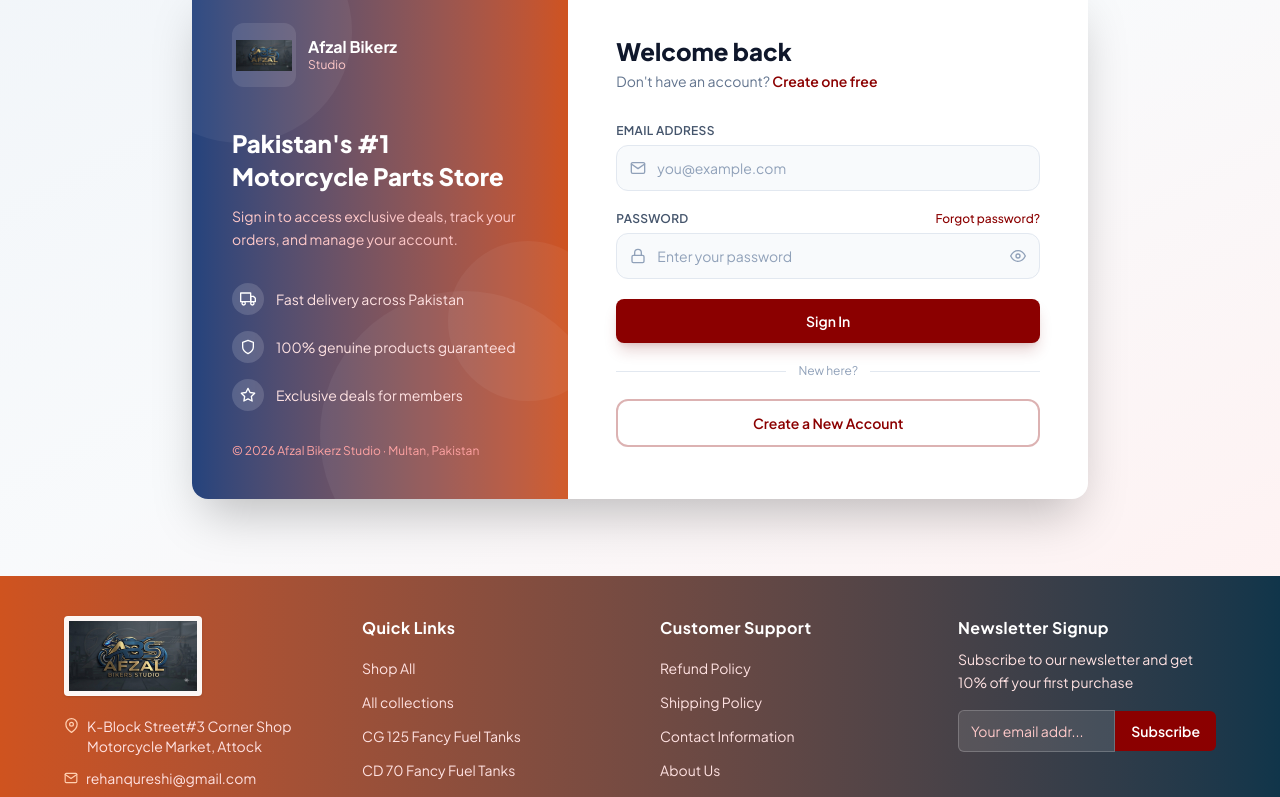
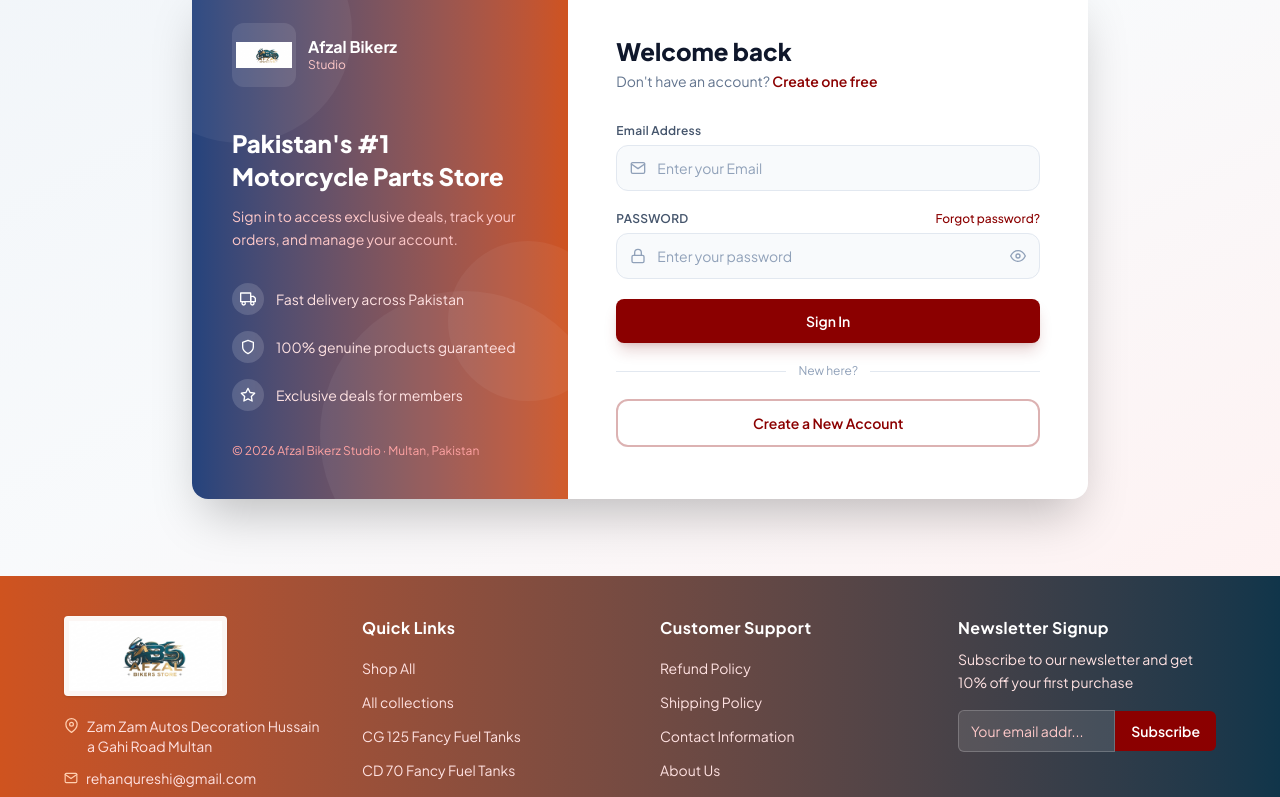
Before and after one commit to Sikandarali-786/ecommerce-frontend, a React (Vite) app: page /login in a window 1280 px wide. Shown: the part 221-1018 px from the top of the page. Built offline with nearby package versions, Linux system fonts and the light colour scheme; no server answers.

Commit message:
Button color channge

```diff
--- a/src/components/Button.tsx
+++ b/src/components/Button.tsx
@@ -61,6 +61,13 @@
   /** Active tab state */
   tabActive:
     'bg-blue-600 text-white focus:ring-blue-500',
+
+  /** Brand gradient — teal-to-orange */
+  gradient:
+    'bg-linear-to-r from-[#10354a] to-[#cf531f] text-white ' +
+    'hover:opacity-90 disabled:opacity-60 ' +
+    'shadow-md hover:shadow-lg hover:-translate-y-0.5 active:translate-y-0 ' +
+    'focus:ring-[#cf531f]',
 } as const;
 
 // ── Size styles ───────────────────────────────────────────────────────────────
--- a/src/components/Footer.tsx
+++ b/src/components/Footer.tsx
@@ -2,7 +2,7 @@
 import { Link } from 'react-router-dom';
 import { FiMapPin, FiMail, FiPhone } from 'react-icons/fi';
 import { FaFacebookF, FaInstagram, FaTiktok } from 'react-icons/fa';
-import logoImg from '../assets/images/logo.jpeg';
+import logoImg from '../assets/images/logo.png';
 
 const Footer = () => {
   const [email, setEmail] = useState('');
@@ -33,7 +33,7 @@
             {/* Address */}
             <div className="flex items-start gap-2 text-red-100 text-sm mb-3">
               <FiMapPin size={15} className="mt-0.5 shrink-0 text-[#ffcfb0]" />
-              <span>K-Block Street#3 Corner Shop<br />Motorcycle Market, Attock</span>
+              <span>Zam Zam Autos Decoration Hussain a Gahi Road Multan</span>
             </div>
 
             {/* Email */}
--- a/src/components/FormField.tsx
+++ b/src/components/FormField.tsx
@@ -26,7 +26,7 @@
   <div>
     <label
       htmlFor={id}
-      className="block text-xs font-semibold text-slate-600 uppercase tracking-wide mb-1.5"
+      className="block text-xs font-semibold text-slate-600 tracking-wide mb-1.5"
     >
       {label}
     </label>
--- a/src/components/Navbar.tsx
+++ b/src/components/Navbar.tsx
@@ -6,7 +6,7 @@
 import { isAuthenticated, isAdmin, logout, getUser } from '../utils/auth';
 import { useCart } from '../hooks/useCart';
 import { useCategories } from '../hooks/useCategories';
-import logoImg from '../assets/images/logo.jpeg';
+import logoImg from '../assets/images/logo.png';
 
 const Navbar = () => {
   const navigate = useNavigate();
--- a/src/components/ProductCard.tsx
+++ b/src/components/ProductCard.tsx
@@ -100,7 +100,7 @@
         <div className="flex items-center justify-between mb-3">
           <div>
             <span className="text-2xl font-bold text-gray-900">
-              ${product.price.toFixed(2)}
+              {product.price.toFixed(2)}
             </span>
           </div>
           <div className="text-sm">
@@ -113,7 +113,7 @@
         {/* Add to Cart Button */}
         {!admin ? (
           <Button
-            variant="primary"
+            variant="gradient"
             fullWidth
             size="md"
             onClick={handleAddToCart}
--- a/src/pages/auth/ForgotPasswordPage.tsx
+++ b/src/pages/auth/ForgotPasswordPage.tsx
@@ -2,7 +2,7 @@
 import { Link } from 'react-router-dom';
 import { FiMail, FiArrowLeft, FiCheckCircle } from 'react-icons/fi';
 import { forgotPassword } from '../../api/auth.api';
-import logoImg from '../../assets/images/logo.jpeg';
+import logoImg from '../../assets/images/logo.png';
 import Button from '../../components/Button';
 
 const ForgotPasswordPage = () => {
--- a/src/pages/auth/LoginPage.tsx
+++ b/src/pages/auth/LoginPage.tsx
@@ -13,7 +13,7 @@
   setUser,
 } from '../../utils/auth';
 import { loginSchema, type LoginFormData } from '../../schemas/auth.schema';
-import logoImg from '../../assets/images/logo.jpeg';
+import logoImg from '../../assets/images/logo.png';
 import FormField from '../../components/FormField';
 import Button from '../../components/Button';
 
@@ -199,7 +199,7 @@
               id="email"
               label="Email Address"
               type="email"
-              placeholder="you@example.com"
+              placeholder="Enter your Email"
               autoComplete="email"
               icon={<FiMail size={16} />}
               registration={register('email')}
--- a/src/pages/auth/RegisterPage.tsx
+++ b/src/pages/auth/RegisterPage.tsx
@@ -7,7 +7,7 @@
 import { registerUser } from '../../api';
 import { setToken, setUser } from '../../utils/auth';
 import { registerSchema, type RegisterFormData } from '../../schemas/auth.schema';
-import logoImg from '../../assets/images/logo.jpeg';
+import logoImg from '../../assets/images/logo.png';
 import FormField from '../../components/FormField';
 import Button from '../../components/Button';
 
@@ -57,7 +57,7 @@
       <div className="w-full max-w-4xl bg-white rounded-2xl shadow-2xl overflow-hidden flex flex-col md:flex-row">
 
         {/* ── Left panel: brand ─────────────────────────────────────────── */}
-        <div className="relative hidden md:flex md:w-[42%] flex-col justify-between bg-[#8B0000] p-10 overflow-hidden">
+        <div className="relative hidden md:flex md:w-[42%] flex-col justify-between bg-linear-to-r from-[#10354a]  to-[#cf531f] p-10 overflow-hidden">
           <div className="absolute -top-16 -left-16 w-56 h-56 rounded-full bg-white/5" />
           <div className="absolute -bottom-20 -right-10 w-72 h-72 rounded-full bg-white/5" />
           <div className="absolute top-1/2 -right-10 w-40 h-40 rounded-full bg-white/5" />
@@ -141,7 +141,7 @@
               id="email"
               label="Email Address"
               type="email"
-              placeholder="you@example.com"
+              placeholder="Enter your Email"
               autoComplete="email"
               icon={<FiMail size={16} />}
               registration={register('email')}
--- a/src/pages/auth/ResetPasswordPage.tsx
+++ b/src/pages/auth/ResetPasswordPage.tsx
@@ -2,7 +2,7 @@
 import { Link, useNavigate, useParams } from 'react-router-dom';
 import { FiLock, FiEye, FiEyeOff, FiCheckCircle, FiArrowLeft } from 'react-icons/fi';
 import { resetPassword } from '../../api/auth.api';
-import logoImg from '../../assets/images/logo.jpeg';
+import logoImg from '../../assets/images/logo.png';
 import Button from '../../components/Button';
 
 const ResetPasswordPage = () => {
--- a/src/pages/home/HomePage.tsx
+++ b/src/pages/home/HomePage.tsx
@@ -117,7 +117,7 @@
           <div className="text-center mt-10">
             <Link
               to="/products"
-              className="inline-flex items-center gap-2 bg-indigo-600 text-white px-8 py-3.5 rounded-xl font-700 hover:bg-indigo-700 transition-all hover:-translate-y-0.5 shadow-md hover:shadow-lg"
+              className="inline-flex items-center gap-2 bg-linear-to-r from-[#10354a] to-[#cf531f] text-white px-8 py-3.5 rounded-xl font-700 hover:opacity-90 transition-all hover:-translate-y-0.5 shadow-md hover:shadow-lg"
             >
               View All Products
               <FiArrowRight size={18} />
```
Also changed, not shown: src/assets/images/logo.jpeg (deleted), src/assets/images/logo.png (added).
